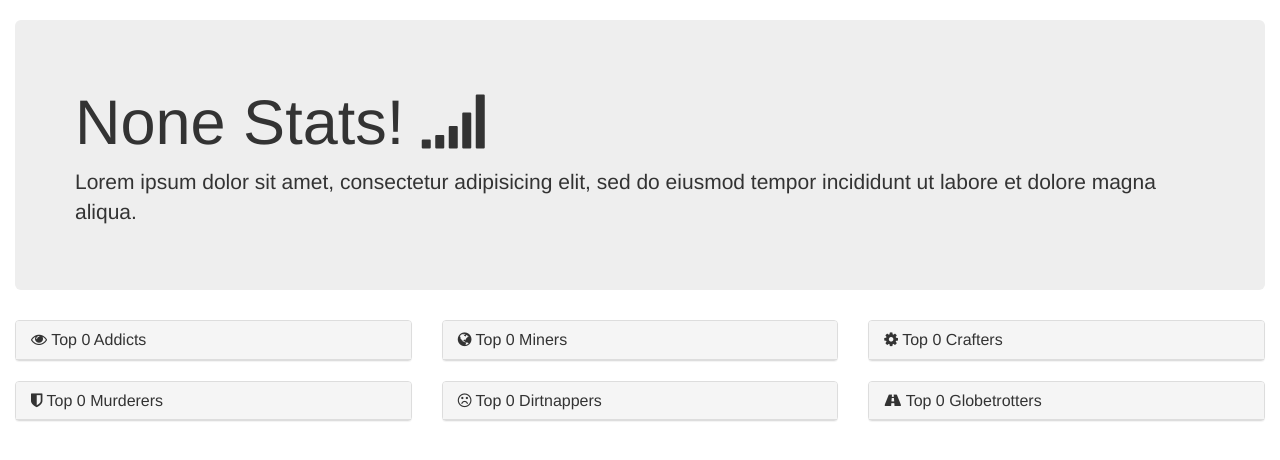
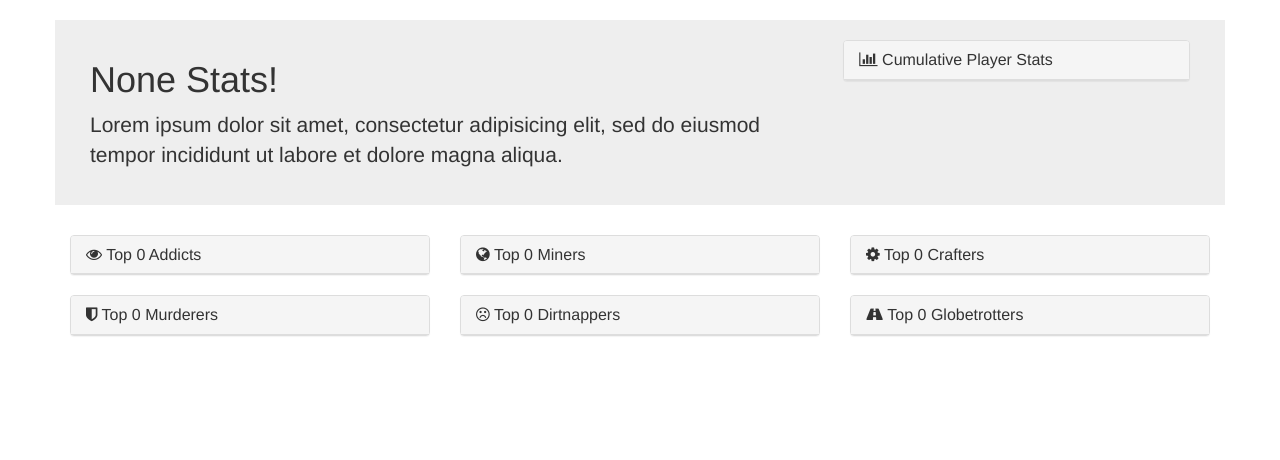
Before and after one commit to infinitewarp/minecraft-player-stats, a Flask app: template mcstats/templates/world.html in a window 1280 px wide. Shown: the part 51-511 px from the top of the page. Run offline with Flask 2, Linux system fonts and the light colour scheme; the template is opened without the code that fills it, so the values that code supplies are empty; some libraries are stand-ins or nearby versions.

Commit message:
add cumulative player stats to world page

```diff
--- a/mcstats/static/style.css
+++ b/mcstats/static/style.css
@@ -5,3 +5,23 @@
     background-position: center center;
     background-size: 100%;
 }
+
+.container .jumbotron {
+    padding: 10px;
+    border-radius: 0;
+}
+.jumbotron h1, .jumbotron .h1 {
+    font-size: 24px;
+}
+.jumbotron .panel {
+    margin: 0;
+}
+
+@media screen and (min-width: 768px) {
+    .container .jumbotron {
+        padding: 20px;
+    }
+    .jumbotron h1, .jumbotron .h1 {
+        font-size: 36px;
+    }
+}
--- a/mcstats/templates/world.html
+++ b/mcstats/templates/world.html
@@ -3,11 +3,25 @@
 {% block title %}World Stats{% endblock %}
 {% block maincontent %}
 <!-- Start main page container -->
-<div class="container-fluid" role="main">
+<div class="container" role="main">
     <!-- What kind of message would be useful here? -->
-    <div class="jumbotron">
-        <h1>{{ config.SERVER_NAME }} Stats! <span class="fa fa-signal"></span></h1>
-        <p>Lorem ipsum dolor sit amet, consectetur adipisicing elit, sed do eiusmod tempor incididunt ut labore et dolore magna aliqua.</p>
+    <div class="jumbotron row">
+        <div class="col-md-8 col-sm-7 col-xs-12">
+            <h1>{{ config.SERVER_NAME }} Stats!</h1>
+            <p>Lorem ipsum dolor sit amet, consectetur adipisicing elit, sed do eiusmod tempor incididunt ut labore et dolore magna aliqua.</p>
+        </div>
+        <div class="col-md-4 col-sm-5 hidden-xs">
+            <div class="panel panel-default">
+                <div class="panel-heading">
+                    <h3 class="panel-title"><span class="fa fa-bar-chart-o"></span> Cumulative Player Stats</h3>
+                </div>
+                <div class="list-group">
+                    {% for amount, title, icon_classes in activity_overview %}
+                    <div class="list-group-item"><span class="{{icon_classes}}  hidden-sm"></span> {{title}} <span class="badge">{{amount}}</span></div>
+                    {% endfor %}
+                </div>
+            </div>
+        </div>
     </div>
 
     <!-- First row of stats -->
```
Also changed, not shown: mcstats/player.py (+11 -0 lines), mcstats/util.py (+35 -0 lines), mcstats/views.py (+11 -2 lines), mcstats/world.py (+18 -4 lines).
